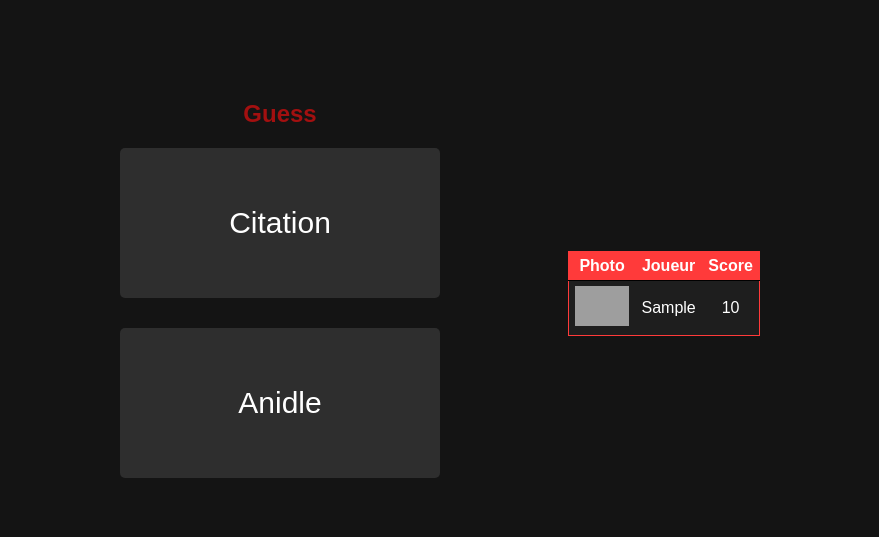
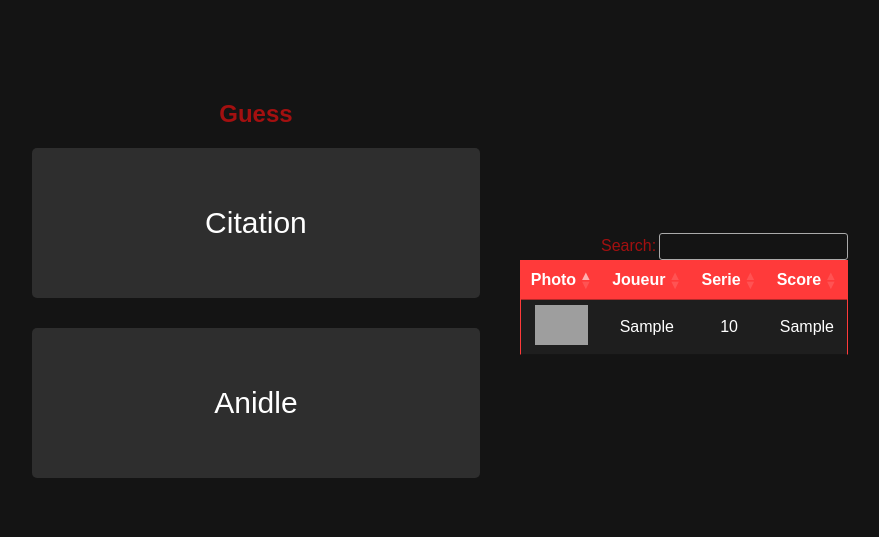
Before and after one commit to Zwinizwini/Anidle, a PHP site: page / in a window 1280 px wide. Shown: the part 112-649 px from the top of the page, without its empty margins (200-1079 px from the left). Run offline with PHP 8.4, Linux system fonts and the light colour scheme; tables that the repository leaves empty or names only in its code hold one stand-in row (values such as "Sample post"); some libraries are stand-ins or nearby versions; grey boxes are pictures that could not be loaded.

Commit message:
tableau index

```diff
--- a/index.php
+++ b/index.php
@@ -10,6 +10,11 @@ require_once(__DIR__ . '/mysql/connect.php');
     <title>Guessr Anime</title>
     <link rel="stylesheet" href="style/style.css">
     <link rel="icon" type="image/png" href="images/logo.jpg" />
+    <script src="https://code.jquery.com/jquery-3.6.0.min.js"></script>
+    <link rel="stylesheet" href="https://cdn.datatables.net/2.2.1/css/dataTables.dataTables.css" />
+    <script src="https://cdn.datatables.net/2.2.1/js/dataTables.js"></script>
+    <script src="scripts/table.js" defer></script>
+
 </head>
 <body>
     <header>
@@ -26,7 +31,7 @@ require_once(__DIR__ . '/mysql/connect.php');
         </nav>
     </header>
 
-    <main class="d-flex">
+    <main class="d-flex" id="index">
                 <div class="menu">
                 <h2>Guess</h2>
                     <a href="citation.php">Citation</a>
@@ -38,6 +43,7 @@ require_once(__DIR__ . '/mysql/connect.php');
                     <tr>
                         <th>Photo</th>
                         <th>Joueur</th>
+                        <th>Serie</th>
                         <th>Score</th>
                     </tr>
                 </thead>
@@ -47,6 +53,7 @@ require_once(__DIR__ . '/mysql/connect.php');
                             <td  class="pfp"><img src="<?php echo $score['pfp']?>" alt="pfp"></td>
                             <td><?php echo $score['pseudo'];?></td>
                             <td><?php echo $score['score'];?></td>
+                            <td><?php echo $score['nb_guess'];?>
                         </tr>
                     <?php endforeach;?>
                 </tbody>
--- a/mysql/connect.php
+++ b/mysql/connect.php
@@ -17,7 +17,7 @@ $usersStatement = $mysqlClient->prepare('SELECT * FROM users');
 $usersStatement->execute();
 $users = $usersStatement->fetchAll();
 
-$bestScoreStatement = $mysqlClient->prepare('SELECT pseudo,score,pfp FROM users ORDER BY score DESC LIMIT 10 ');
+$bestScoreStatement = $mysqlClient->prepare('SELECT pseudo,score,pfp,nb_guess FROM users ORDER BY nb_guess DESC LIMIT 10 ');
 $bestScoreStatement->execute();
 $bestScore = $bestScoreStatement->fetchAll();
 
--- /dev/null
+++ b/scripts/table.js
@@ -0,0 +1,5 @@
+$(document).ready(function() {
+    $('.tableauScore').DataTable({
+        paging: false,
+    })
+})
--- a/style/style.css
+++ b/style/style.css
@@ -19,6 +19,10 @@ body {
     text-decoration: none;
 }
 
+#index {
+    width: 70%;
+}
+
 h1 {
     font-size: 80px;
     font-weight: 700px;
@@ -28,7 +32,6 @@ h1 {
 main {
     margin: auto;
     width: 50%;
-    height: 50%;
     /* background-color: rgb(110, 110, 110); */
     border-radius: 10px;
     padding-top: 50px;
@@ -38,18 +41,19 @@ main {
 
 .d-flex {
     display: flex;
-    justify-content: space-between;
+    justify-content: space-evenly;
     align-items: center;
 }
 
 .tableauScore {
     border-collapse: collapse;
     background: #1e1e1e;
-    width: 30%;
+    width: 30% !important;
     text-align: center;
     border: 1px solid #FF3A3A;
     color: white;
 }
+
 
 .tableauScore thead {
     background-color: #FF3A3A;
@@ -116,6 +120,7 @@ a:hover {
     display: flex;
     flex-direction: column;
     width: 50%;
+    max-width: 480px;
 }
 
 .menu h2 {
@@ -151,6 +156,26 @@ a:hover {
     border: 1px solid #441010;
     color: rgb(129, 129, 129);
 }
+
+#DataTables_Table_0_info, .dt-search {
+    display: none;
+}
+
+table.dataTable > tbody > tr > th, table.dataTable > tbody > tr > td {
+    padding: 5px !important;
+    box-sizing:content-box;
+}
+
+.dt-type-numeric {
+    text-align: center !important;
+}
+
+.dt-layout-full {
+    width:min-content !important;
+    border-bottom: 1px solid #FF3A3A;
+}
+
+
 
 @media screen and (max-width: 1000px){
     .compteIcone a:first-child {
```
